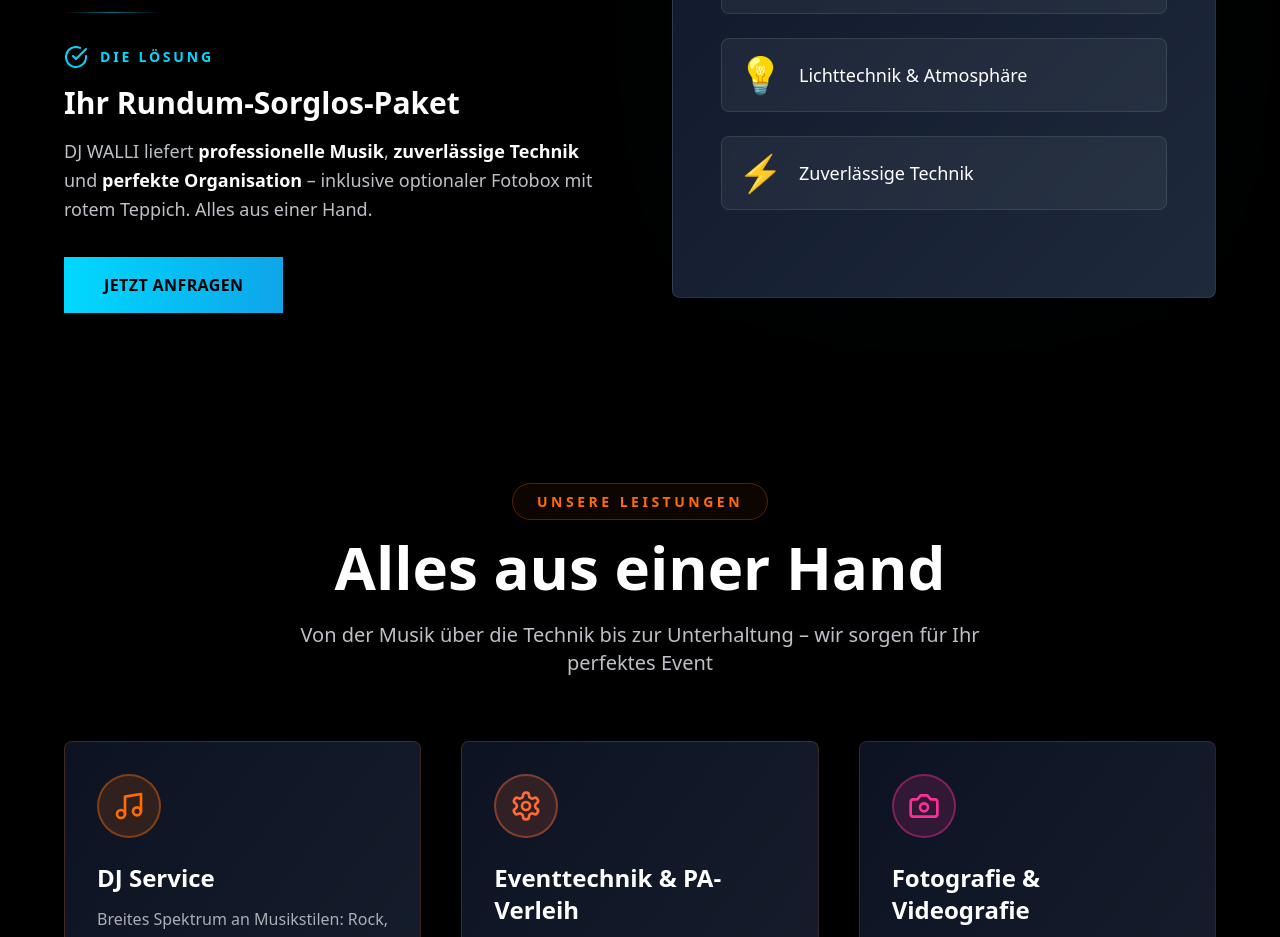
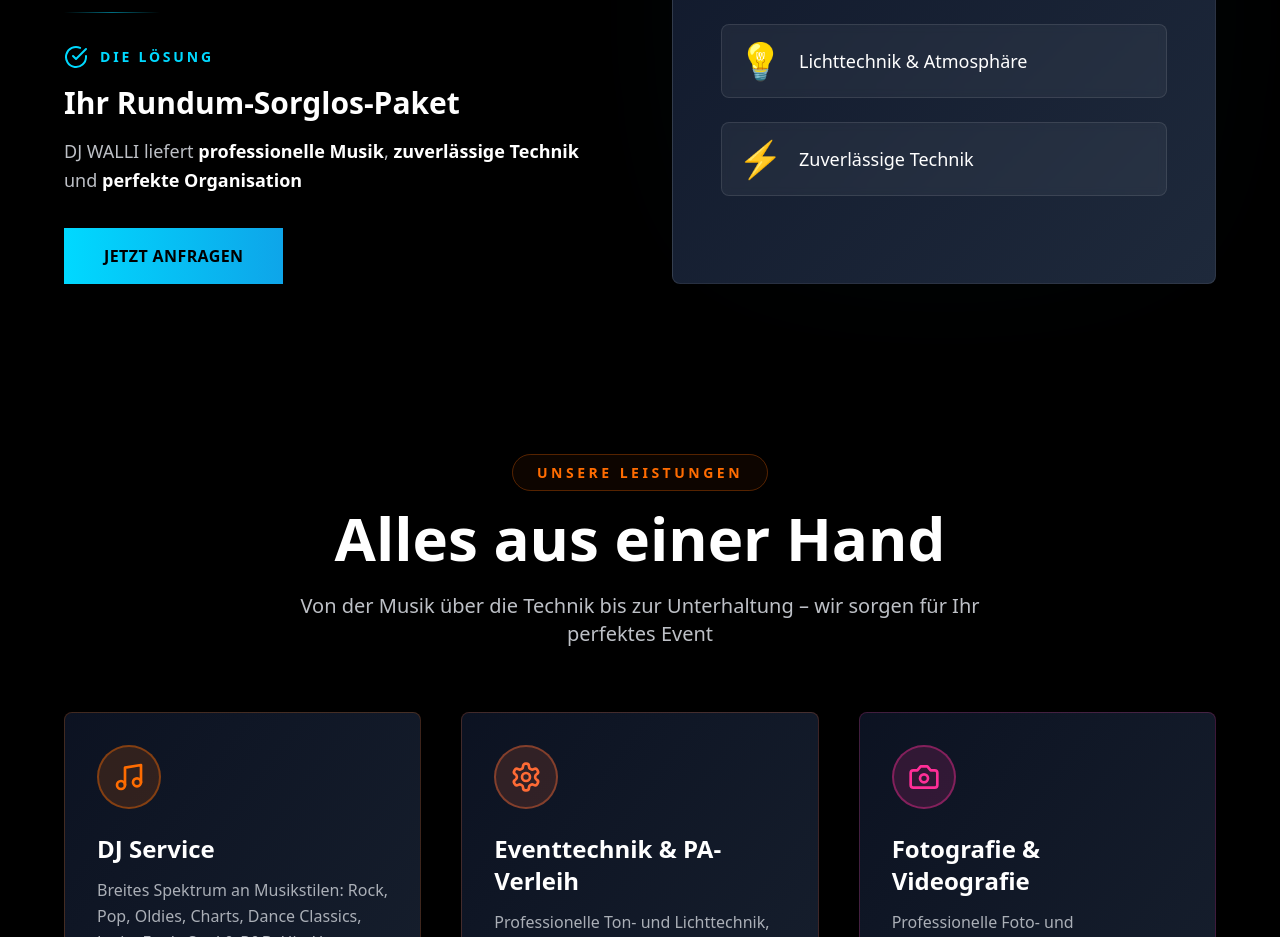
Before and after one commit to dr0394/djwalli, a React (Vite) app: page / in a window 1280 px wide. Shown: the part 1740-2677 px from the top of the page. Built offline with nearby package versions, Linux system fonts and the light colour scheme.

Commit message:
Updated ProblemSolution.tsx

```diff
--- a/src/components/ProblemSolution.tsx
+++ b/src/components/ProblemSolution.tsx
@@ -45,8 +45,7 @@ const ProblemSolution = ({ onOpenBooking }: ProblemSolutionProps) => {
               <p className="text-lg text-gray-300/90 leading-relaxed">
                 DJ WALLI liefert <strong className="text-white">professionelle Musik</strong>,
                 <strong className="text-white"> zuverlässige Technik</strong> und
-                <strong className="text-white"> perfekte Organisation</strong> –
-                inklusive optionaler Fotobox mit rotem Teppich. Alles aus einer Hand.
+                <strong className="text-white"> perfekte Organisation</strong>
               </p>
             </div>
 
```
